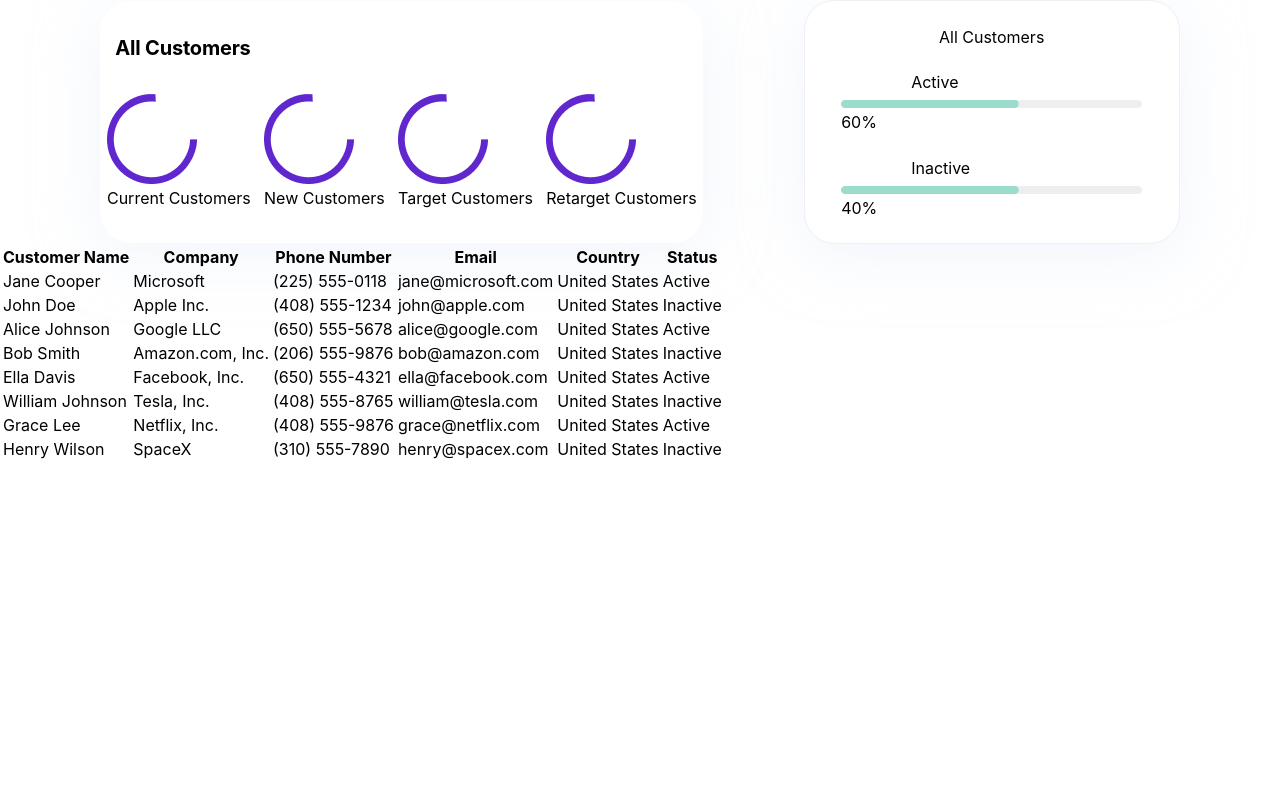
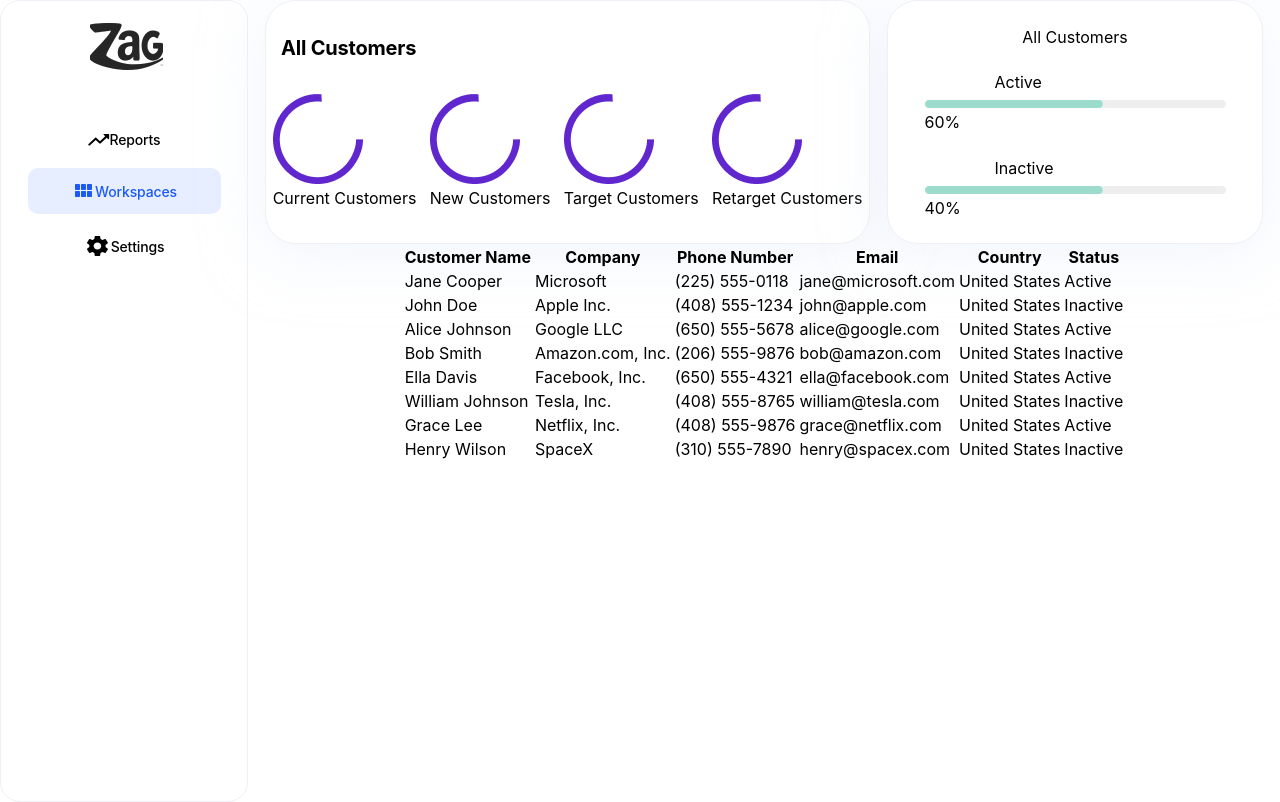
Before and after one commit to divyambadala43/ZAG-ASSIGMENT-DASHBOARD, a React (Create React App) app: page / in a window 1280 px wide. Built offline with nearby package versions, Linux system fonts and the light colour scheme.

Commit message:
ADD: Sidebar

```diff
--- a/src/App.js
+++ b/src/App.js
@@ -1,16 +1,20 @@
 import AllCustomers from "./components/AllCustomers";
+import Sidebar from "./components/Sidebar";
 import StatsOverview from "./components/StatsOverview";
 import Table from "./components/Table";
 import styles from "./styles/App.module.css";
 
 function App() {
   return (
-    <div>
-      <div className={styles.chartContainer}>
-        <AllCustomers />
-        <StatsOverview />
+    <div className={styles.container}>
+      <Sidebar />
+      <div className={styles.rightContainer}>
+        <div className={styles.chartContainer}>
+          <AllCustomers />
+          <StatsOverview />
+        </div>
+        <Table />
       </div>
-      <Table />
     </div>
   );
 }
--- a/src/components/Sidebar.js
+++ b/src/components/Sidebar.js
@@ -0,0 +1,78 @@
+import React from "react";
+import logo from "../assets/logo.png";
+import styles from "../styles/Sidebar.module.css";
+
+const Sidebar = () => {
+  return (
+    <div className={styles.sidebarConatiner}>
+      <div className={styles.logoContainer}>
+        <img src={logo} alt="" />
+      </div>
+      <div className={styles.sidebarOptions}>
+        <div className={styles.sidebarOption}>
+          <svg
+            xmlns="http://www.w3.org/2000/svg"
+            width="22"
+            height="12"
+            viewBox="0 0 22 12"
+            fill="none">
+            <path
+              d="M15.6655 0.85L17.2057 2.29L11.9862 7.17L8.46733 3.88C8.0502 3.49 7.37637 3.49 6.95924 3.88L0.541852 9.89C0.124721 10.28 0.124721 10.91 0.541852 11.3C0.958982 11.69 1.63281 11.69 2.04994 11.3L7.70794 6L11.2268 9.29C11.6439 9.68 12.3178 9.68 12.7349 9.29L18.7138 3.71L20.2539 5.15C20.5855 5.46 21.1631 5.24 21.1631 4.8V0.5C21.1738 0.22 20.9385 0 20.639 0H16.0505C15.5692 0 15.3339 0.54 15.6655 0.85Z"
+              fill="black"
+            />
+          </svg>
+          Reports
+        </div>
+        <div className={styles.sidebarOptionActive}>
+          <svg
+            xmlns="http://www.w3.org/2000/svg"
+            width="24"
+            height="24"
+            viewBox="0 0 24 24"
+            fill="none">
+            <g clip-path="url(#clip0_48_279)">
+              <path
+                d="M5 11H8C8.55 11 9 10.55 9 10V6C9 5.45 8.55 5 8 5H5C4.45 5 4 5.45 4 6V10C4 10.55 4.45 11 5 11ZM5 18H8C8.55 18 9 17.55 9 17V13C9 12.45 8.55 12 8 12H5C4.45 12 4 12.45 4 13V17C4 17.55 4.45 18 5 18ZM11 18H14C14.55 18 15 17.55 15 17V13C15 12.45 14.55 12 14 12H11C10.45 12 10 12.45 10 13V17C10 17.55 10.45 18 11 18ZM17 18H20C20.55 18 21 17.55 21 17V13C21 12.45 20.55 12 20 12H17C16.45 12 16 12.45 16 13V17C16 17.55 16.45 18 17 18ZM11 11H14C14.55 11 15 10.55 15 10V6C15 5.45 14.55 5 14 5H11C10.45 5 10 5.45 10 6V10C10 10.55 10.45 11 11 11ZM16 6V10C16 10.55 16.45 11 17 11H20C20.55 11 21 10.55 21 10V6C21 5.45 20.55 5 20 5H17C16.45 5 16 5.45 16 6Z"
+                fill="#1B59F8"
+              />
+            </g>
+            <defs>
+              <clipPath id="clip0_48_279">
+                <rect width="24" height="24" fill="white" />
+              </clipPath>
+            </defs>
+          </svg>
+          Workspaces
+        </div>
+        <div className={styles.sidebarOption}>
+          <svg
+            xmlns="http://www.w3.org/2000/svg"
+            width="27"
+            height="24"
+            viewBox="0 0 27 24"
+            fill="none">
+            <g clip-path="url(#clip0_48_275)">
+              <path
+                d="M21.5113 12.98C21.5548 12.66 21.5874 12.34 21.5874 12C21.5874 11.66 21.5548 11.34 21.5113 11.02L23.8048 9.37C24.0113 9.22 24.0657 8.95 23.9352 8.73L21.7613 5.27C21.6309 5.05 21.3374 4.97 21.0983 5.05L18.3917 6.05C17.8265 5.65 17.2178 5.32 16.5548 5.07L16.1417 2.42C16.1091 2.18 15.8809 2 15.6091 2H11.2613C10.9896 2 10.7613 2.18 10.7287 2.42L10.3157 5.07C9.65261 5.32 9.04392 5.66 8.4787 6.05L5.77218 5.05C5.52218 4.96 5.23957 5.05 5.10914 5.27L2.93522 8.73C2.79392 8.95 2.85914 9.22 3.06566 9.37L5.35914 11.02C5.31566 11.34 5.28305 11.67 5.28305 12C5.28305 12.33 5.31566 12.66 5.35914 12.98L3.06566 14.63C2.85914 14.78 2.80479 15.05 2.93522 15.27L5.10914 18.73C5.23957 18.95 5.53305 19.03 5.77218 18.95L8.4787 17.95C9.04392 18.35 9.65261 18.68 10.3157 18.93L10.7287 21.58C10.7613 21.82 10.9896 22 11.2613 22H15.6091C15.8809 22 16.1091 21.82 16.1417 21.58L16.5548 18.93C17.2178 18.68 17.8265 18.34 18.3917 17.95L21.0983 18.95C21.3483 19.04 21.6309 18.95 21.7613 18.73L23.9352 15.27C24.0657 15.05 24.0113 14.78 23.8048 14.63L21.5113 12.98V12.98ZM13.4352 15.5C11.3374 15.5 9.63088 13.93 9.63088 12C9.63088 10.07 11.3374 8.5 13.4352 8.5C15.533 8.5 17.2396 10.07 17.2396 12C17.2396 13.93 15.533 15.5 13.4352 15.5Z"
+                fill="black"
+              />
+            </g>
+            <defs>
+              <clipPath id="clip0_48_275">
+                <rect
+                  width="26.087"
+                  height="24"
+                  fill="white"
+                  transform="translate(0.391602)"
+                />
+              </clipPath>
+            </defs>
+          </svg>
+          Settings
+        </div>
+      </div>
+    </div>
+  );
+};
+
+export default Sidebar;
--- a/src/components/Table.js
+++ b/src/components/Table.js
@@ -15,7 +15,7 @@
     );
   });
   return (
-    <div>
+    <div style={{ display: "flex", justifyContent: "center" }}>
       <table>
         <thead>
           <tr>
--- a/src/styles/AllCustomers.module.css
+++ b/src/styles/AllCustomers.module.css
@@ -5,6 +5,7 @@
   width: 603px;
   height: 242px;
   border-radius: 30.65px;
+  border: 1px solid #eff0f6;
   background: #fff;
   box-shadow: 0px 10.22px 61.3px 0px rgba(226, 236, 249, 0.5);
 }
--- a/src/styles/App.module.css
+++ b/src/styles/App.module.css
@@ -1,5 +1,14 @@
+.container {
+  display: flex;
+}
 .chartContainer {
   display: flex;
   align-items: center;
   justify-content: space-evenly;
 }
+
+.rightContainer {
+  display: flex;
+  flex-direction: column;
+  width: 100%;
+}
--- /dev/null
+++ b/src/styles/Sidebar.module.css
@@ -0,0 +1,49 @@
+.sidebarConatiner {
+  width: 246px;
+  border-radius: 20px;
+  border: 1px solid var(--Stroke-Color, #eff0f6);
+  background: var(--base-white-100, #fff);
+  height: 100vh;
+}
+
+.logoContainer {
+  display: flex;
+  width: 250px;
+  height: 50px;
+  padding: 20px 0;
+  justify-content: center;
+  align-items: center;
+}
+
+.sidebarOptions {
+  display: flex;
+  flex-direction: column;
+  align-items: center;
+  margin-top: 40px;
+}
+
+.sidebarOption {
+  color: #000;
+  font-size: 14px;
+  font-weight: 500;
+  letter-spacing: -0.154px;
+  display: flex;
+  justify-content: center;
+  align-items: center;
+  margin-bottom: 20px;
+}
+
+.sidebarOptionActive {
+  display: flex;
+  justify-content: center;
+  align-items: center;
+  width: 193px;
+  height: 46px;
+  border-radius: 10px;
+  background: rgba(27, 89, 248, 0.1);
+  margin-bottom: 20px;
+  color: #1b59f8;
+  font-size: 14px;
+  font-weight: 500;
+  letter-spacing: -0.154px;
+}
```
Also changed, not shown: src/assets/logo.png (added).
